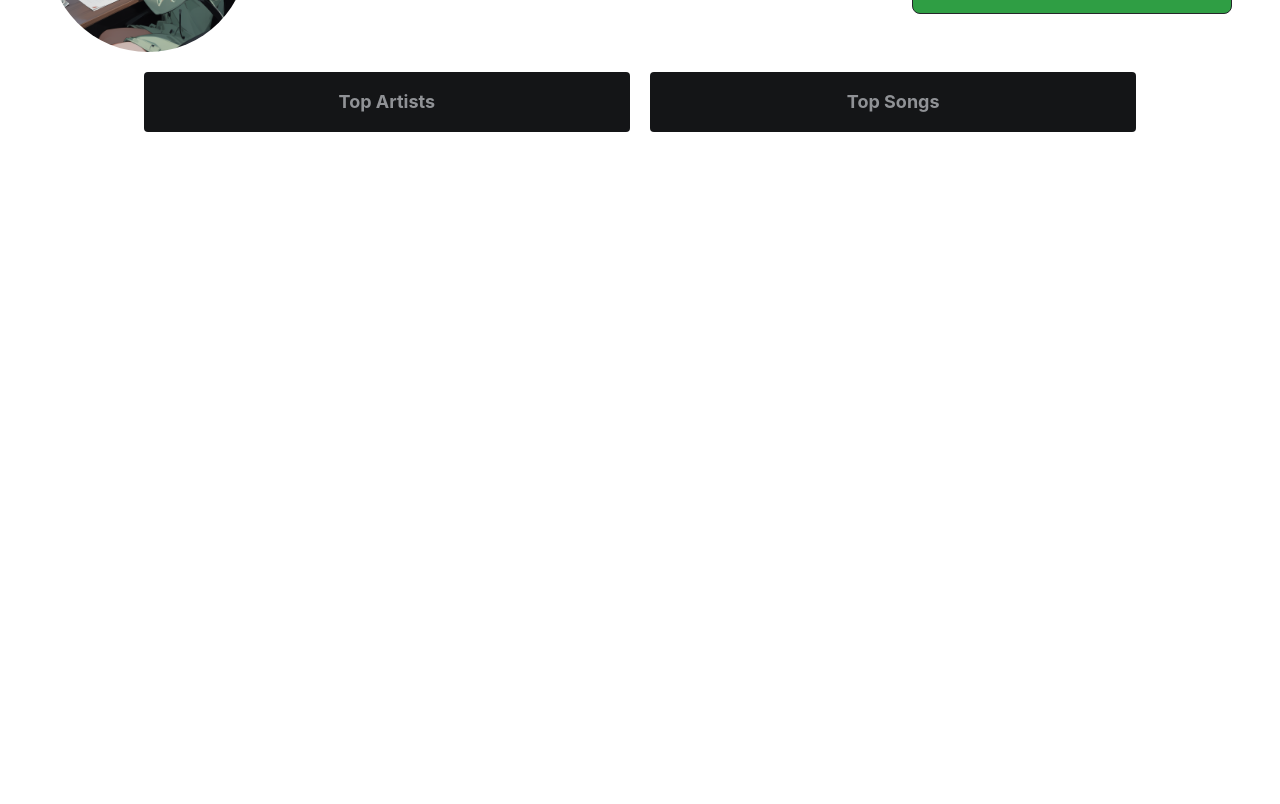
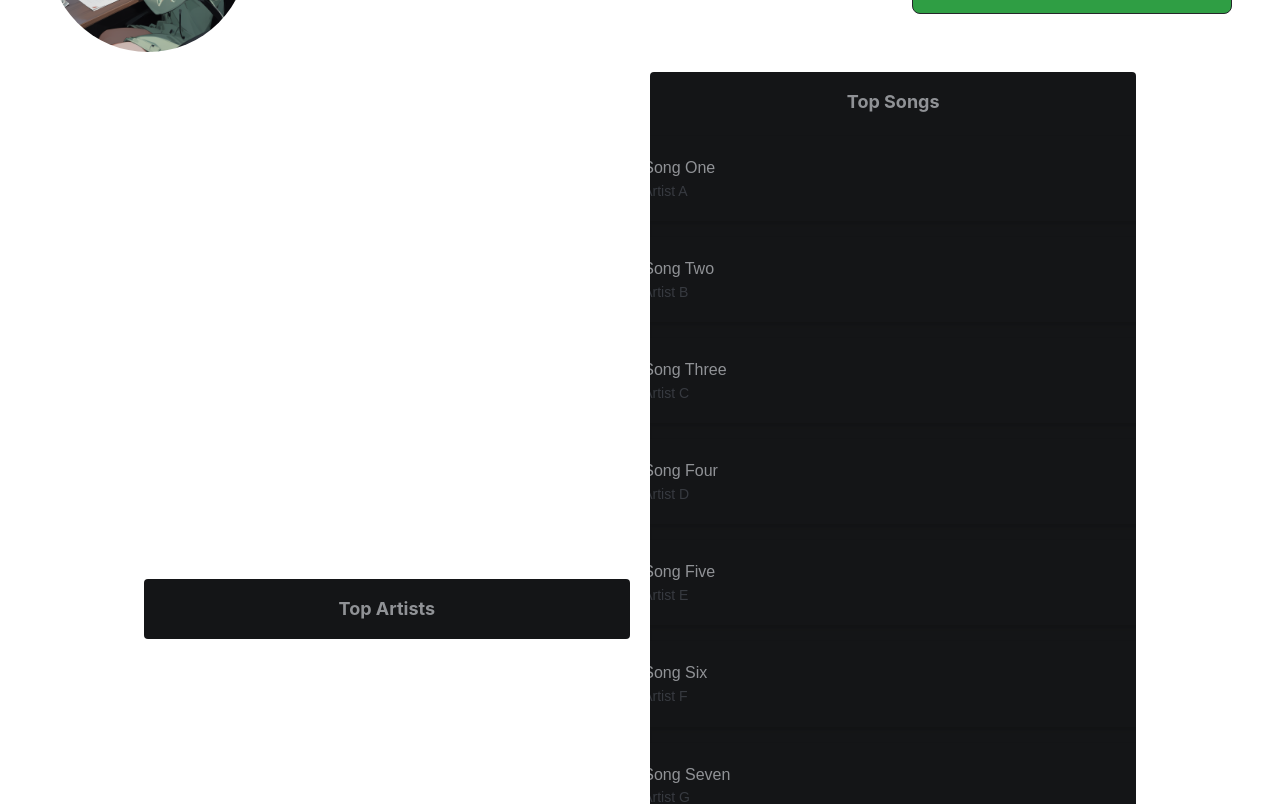
Before and after one commit to NayHtetKyaw/mySpotifyTaste, a Next.js app in the folder frontend/: page /profile in a window 1280 px wide. Shown: the part 280-1084 px from the top of the page. Before the commit the page ends 824 px from the top, so only its background shows below. Built offline with nearby package versions, Linux system fonts and the light colour scheme.

Commit message:
add songlists into card

```diff
--- a/frontend/app/profile/page.tsx
+++ b/frontend/app/profile/page.tsx
@@ -1,10 +1,9 @@
 
-import { Title, Container, Text } from "@mantine/core";
+import { Container } from "@mantine/core";
 import PageHeader from "@components/ui/page-header";
-import Song from "@components/ui/user_profile/songs";
+import Userprofile from "@components/ui/user_profile/user-profile";
 
-
-export default function HomePage(): JSX.Element {
+export default function ProfilePage(): JSX.Element {
     return (
         <Container fluid>
             <PageHeader
@@ -13,7 +12,7 @@ export default function HomePage(): JSX.Element {
                 songName="Sukida"
                 artistName="YOASOBI"
             />
-            <Song></Song>
+            <Userprofile></Userprofile>
         </Container>
     );
 }
--- /dev/null
+++ b/frontend/components/ui/user_profile/cards_components.tsx
@@ -0,0 +1,31 @@
+
+import { Card, Text } from '@mantine/core';
+
+interface SongCardProps {
+    title: string;
+    artist: string;
+}
+
+const SongCard: React.FC<SongCardProps> = ({ title, artist }) => {
+    return (
+        <Card shadow="sm" padding="lg" className="flex flex-col">
+            <Text w={500}>{title}</Text>
+            <Text size="sm" color="dimmed">{artist}</Text>
+        </Card>
+    );
+};
+
+export const songsData = [
+    { id: 1, name: 'Song One', artists: [{ name: 'Artist A' }] },
+    { id: 2, name: 'Song Two', artists: [{ name: 'Artist B' }] },
+    { id: 3, name: 'Song Three', artists: [{ name: 'Artist C' }] },
+    { id: 4, name: 'Song Four', artists: [{ name: 'Artist D' }] },
+    { id: 5, name: 'Song Five', artists: [{ name: 'Artist E' }] },
+    { id: 6, name: 'Song Six', artists: [{ name: 'Artist F' }] },
+    { id: 7, name: 'Song Seven', artists: [{ name: 'Artist G' }] },
+    { id: 8, name: 'Song Eight', artists: [{ name: 'Artist H' }] },
+    { id: 9, name: 'Song Nine', artists: [{ name: 'Artist I' }] },
+    { id: 10, name: 'Song Ten', artists: [{ name: 'Artist J' }] },
+];
+
+export default SongCard;
--- a/frontend/components/ui/user_profile/songs.tsx
+++ /dev/null
@@ -1,31 +0,0 @@
-import { Card, Group, Title } from "@mantine/core";
-
-export default function Songs(
-    {
-        songName,
-        artistName,
-    }: {
-        songName: string;
-        artistName: string;
-    }
-): JSX.Element {
-    return (
-
-        <Group justify="center" gap="lg" mt="lg">
-            <Card w="40%" className="flex items-center text-sm" >
-                <Group>
-                    <Title className="text-lg sm:text-lg">Top Artists</Title>
-
-                </Group>
-            </Card>
-
-            <Card w="40%" className="flex items-center text-sm" >
-                <Group>
-                    <Title className="text-lg sm:text-lg">Top Songs</Title>
-                </Group>
-            </Card>
-        </Group>
-
-
-    );
-}
--- a/frontend/components/ui/user_profile/user-profile.tsx
+++ b/frontend/components/ui/user_profile/user-profile.tsx
@@ -1,54 +1,45 @@
-"use client";
-import { Container, Flex, Title, Avatar, Group, Text } from "@mantine/core";
+'use client';
+
+import { Card, Group, Title, Grid } from "@mantine/core";
+import SongCard, { songsData } from "@components/ui/user_profile/cards_components";
 
 export default function UserProfile({
-    username,
-    userid,
-    avatarUrl,
+    songName,
+    artistName,
 }: {
-    username: string;
-    userid: string;
-    avatarUrl: string;
+    songName: string;
+    artistName: string;
 }): JSX.Element {
+    return (
+        <>
+            <Group
+                gap="lg"
+                mt="lg"
+                className="flex flex-col sm:flex-row justify-center"
+            >
+                <Card w="40%" className="flex items-center text-sm">
+                    <Group>
+                        <Title className="text-lg sm:text-lg">Top Artists</Title>
+                    </Group>
+                </Card>
 
-    const openSpotifyApp = () => {
-        const spotifyUri = `spotify://user/${userid}`;
-        const webUrl = `https://open.spotify.com/user/${userid}`;
+                <Card w="40%" className="flex items-center text-sm flex-col">
+                    <Group>
+                        <Title className="text-lg sm:text-lg">Top Songs</Title>
+                    </Group>
 
-        const newTab = window.open(spotifyUri, '_blank');
-
-        setTimeout(() => {
-            if (newTab) {
-                newTab.location.href = webUrl;
-            } else {
-                window.open(webUrl, '_blank');
-            }
-        }, 10000);
-    };
-
-    return (
-        <Container fluid>
-            <Flex
-                direction="column"
-                align="center"
-                justify="center"
-                gap="md"
-                mt="xl"
-            >
-                <Avatar src={avatarUrl} size={200} alt="user profile" />
-                <Flex direction="column" justify="start">
-                    <Title>
-                        {username}
-                    </Title>
-                </Flex>
-                <Group align="center" gap="xl">
-                    <Text onClick={openSpotifyApp} style={{ cursor: 'pointer', color: 'blue' }}>
-                        Open in Spotify
-                    </Text>
-                    <Text>"Number of followers" Followers</Text>
-                    <Text>Follow</Text>
-                </Group>
-            </Flex>
-        </Container>
+                    <Grid mt="lg">
+                        {songsData.map((song) => (
+                            <Grid.Col span={12} key={song.id || song.name}>
+                                <SongCard
+                                    title={song.name}
+                                    artist={song.artists && song.artists.length > 0 ? song.artists[0].name : "Unknown Artist"}
+                                />
+                            </Grid.Col>
+                        ))}
+                    </Grid>
+                </Card>
+            </Group>
+        </>
     );
 }
--- a/frontend/package.json
+++ b/frontend/package.json
@@ -9,8 +9,8 @@
     "lint": "next lint"
   },
   "dependencies": {
-    "@mantine/core": "^7.12.2",
-    "@mantine/hooks": "^7.12.2",
+    "@mantine/core": "^7.13.0",
+    "@mantine/hooks": "^7.13.0",
     "@tabler/icons": "^3.17.0",
     "@tabler/icons-react": "^3.17.0",
     "next": "14.2.11",
```
Also changed, not shown: 1 other file (tests, documents, lock files or other folders).
